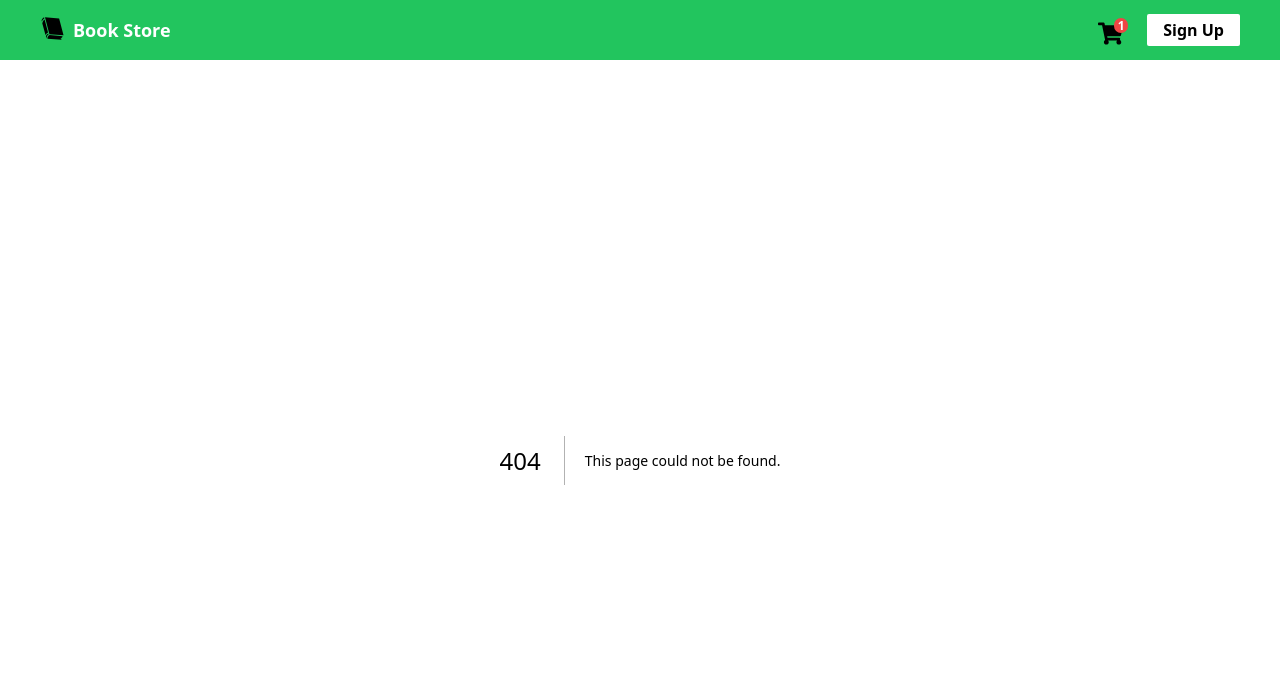
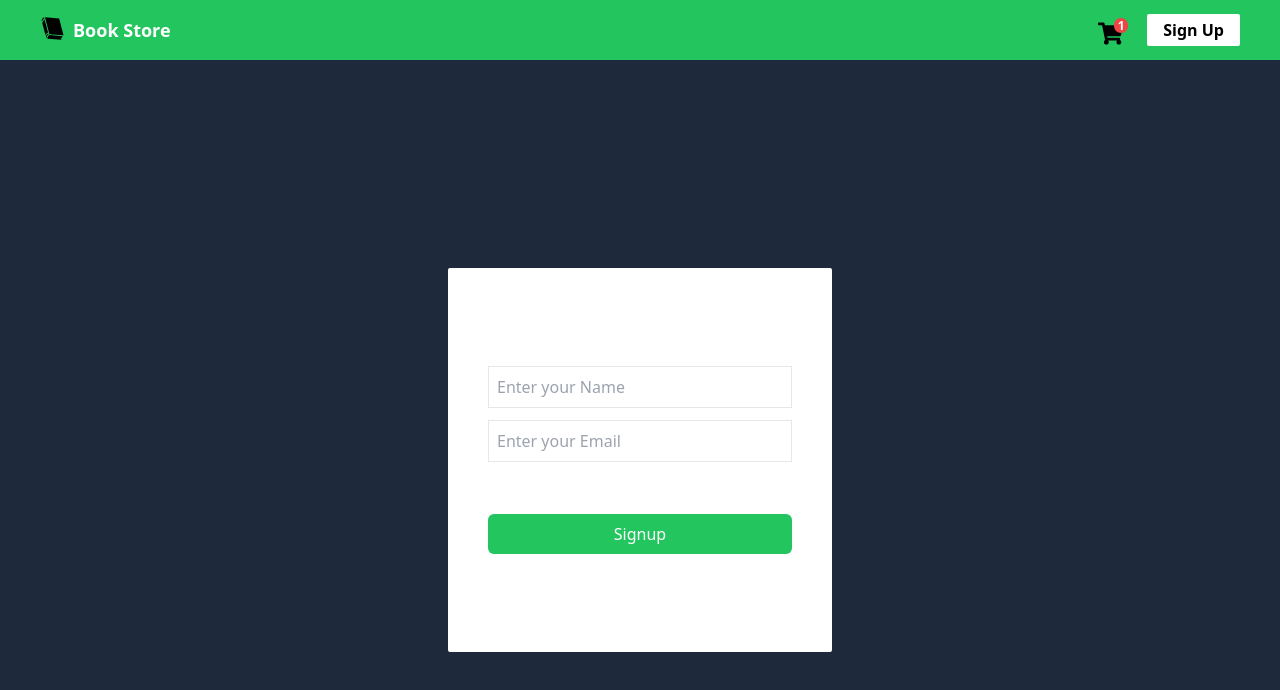
Before and after one commit to BilalSsiddique/wmd-next-books, a Next.js app: page /signup in a window 1280 px wide. Before the commit this address had no page. Shown: the top 690 px of the page. Built offline with nearby package versions, Linux system fonts and the light colour scheme.

Commit message:
added signup page

```diff
--- /dev/null
+++ b/src/app/signup/page.tsx
@@ -0,0 +1,78 @@
+"use client";
+import { useState } from "react";
+import type { NextApiRequest, NextApiResponse } from "next";
+
+export default function Signup() {
+  const [name, setName] = useState("");
+  const [email, setEmail] = useState("");
+
+  const handleName = (event: any) => {
+    setName(event.target.value);
+  };
+  const handleEmail = (e: any) => {
+    setEmail(e.target.value);
+  };
+
+  const data = {
+    clientName: name,
+    clientEmail: email,
+  };
+
+  const createUser = async (e: any) => {
+    e.preventDefault();
+    console.log(data.clientName);
+    console.log(data);
+
+    const url = "/api/handleuser";
+
+    const res = await fetch(url, {
+      method: "POST",
+      headers: {
+        "Content-Type": "application/json",
+        "Access-Control-Allow-Origin": "*",
+        "Access-Control-Allow-Methods": "GET,PUT,POST,DELETE,PATCH,OPTIONS",
+      },
+      body: JSON.stringify(data),
+    });
+
+    const data1 = res;
+    console.log("data>", data1);
+  };
+
+  return (
+    <div className="w-full h-screen bg-slate-800 ">
+      <form
+        action="
+      "
+        onSubmit={createUser}
+      >
+        <div className="flex justify-center items-center h-screen">
+          <div className="flex rounded-sm flex-col sm:w-96 w-80 h-96 justify-center p-8 md:px-10 bg-white gap-3">
+            <input
+              value={name}
+              name="name"
+              onChange={handleName}
+              className="border p-2"
+              type="text"
+              placeholder="Enter your Name"
+            />
+            <input
+              value={email}
+              name="email"
+              onChange={handleEmail}
+              className="border p-2"
+              type="email"
+              placeholder="Enter your Email"
+            />
+
+            <button className="bg-green-500 mt-10  text-white p-2  rounded-md ">
+              Signup
+            </button>
+          </div>
+        </div>
+      </form>
+    </div>
+  );
+
+  return <></>;
+}
```
